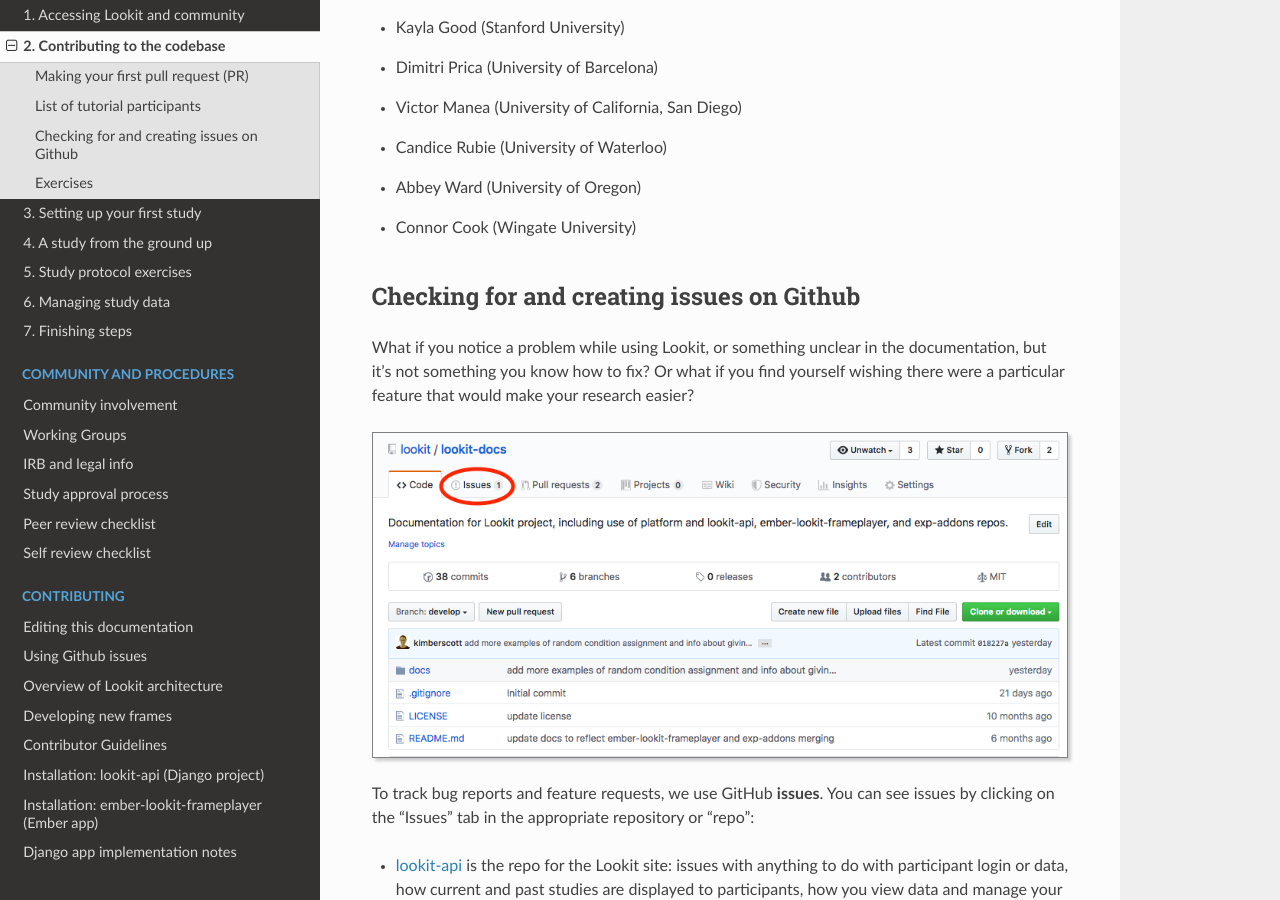
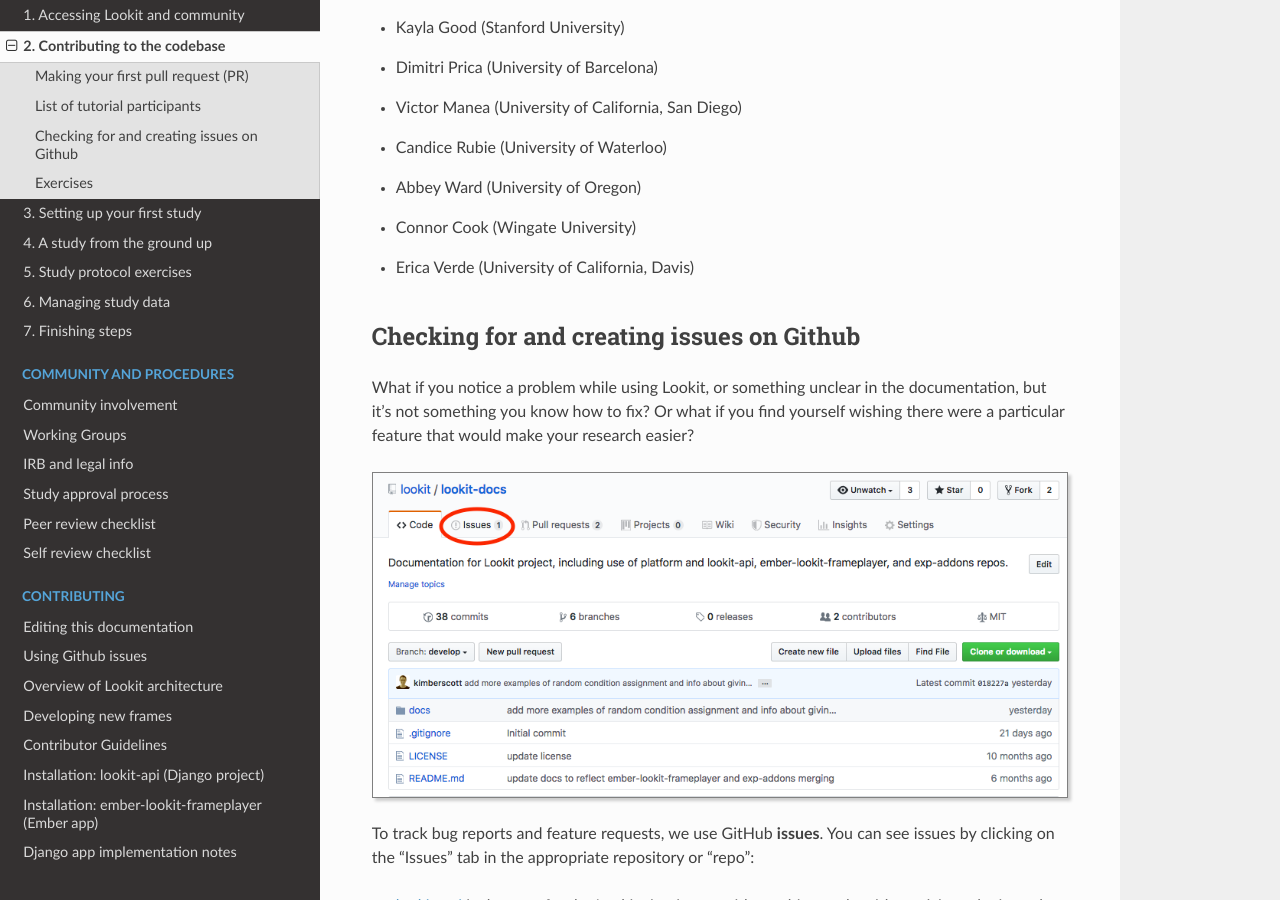
Before and after one commit to lookit/lookit-docs, a Sphinx documentation site: the page built from docs/source/tutorial-contributing.rst, in a window 1280 px wide and 900 px high, scrolled down 9433 px. Built offline with Sphinx 7.4.7 and the Read the Docs theme 2.0.0, drawn with Linux system fonts in a browser that asks for light colours.

Commit message:
Update tutorial-contributing.rst
Added Erica Verde to tutorial participants

```diff
--- a/docs/source/tutorial-contributing.rst
+++ b/docs/source/tutorial-contributing.rst
@@ -199,6 +199,7 @@
 - Candice Rubie (University of Waterloo)
 - Abbey Ward (University of Oregon)
 - Connor Cook (Wingate University)
+- Erica Verde (University of California, Davis)
 
 .. _Github issues overview:
 
```
